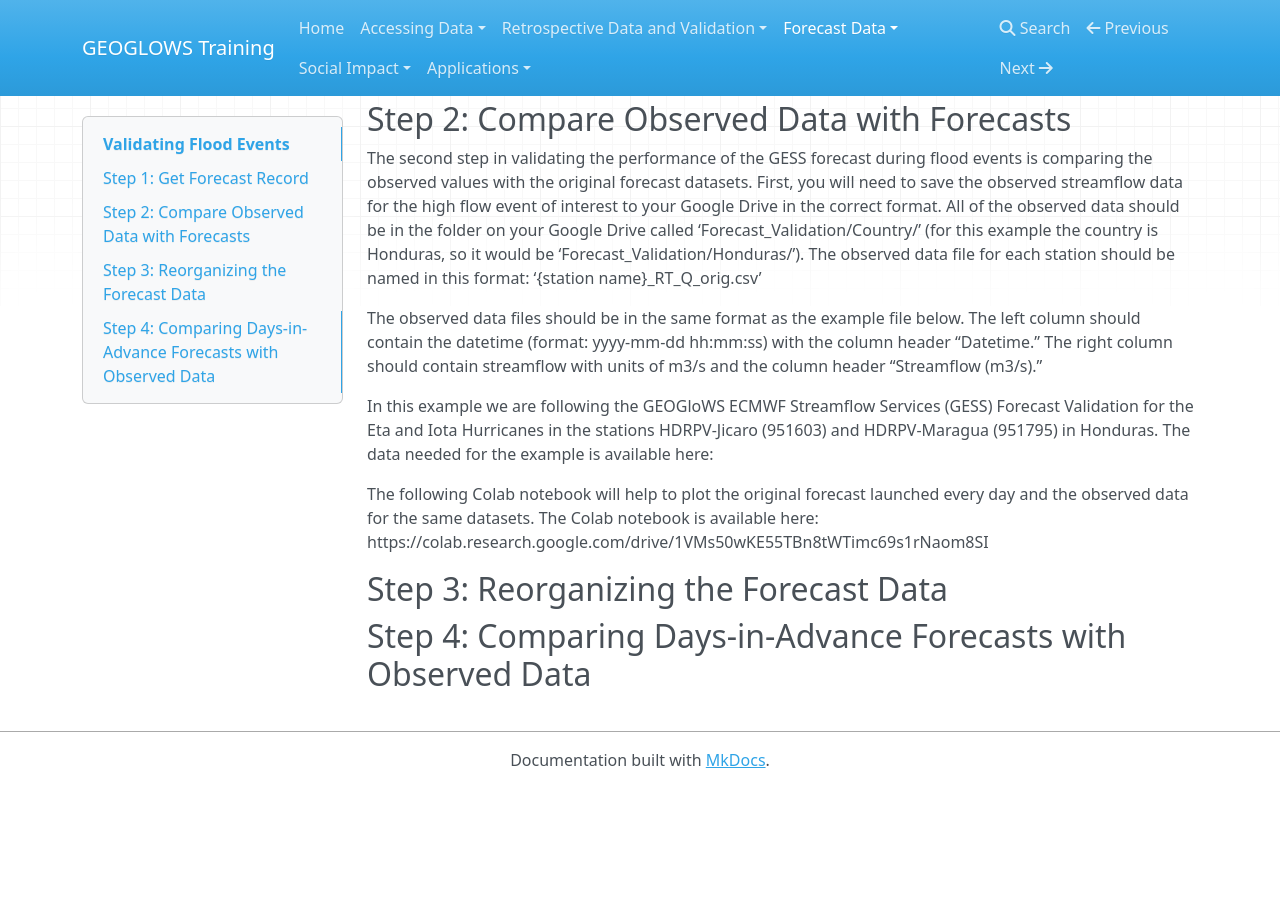
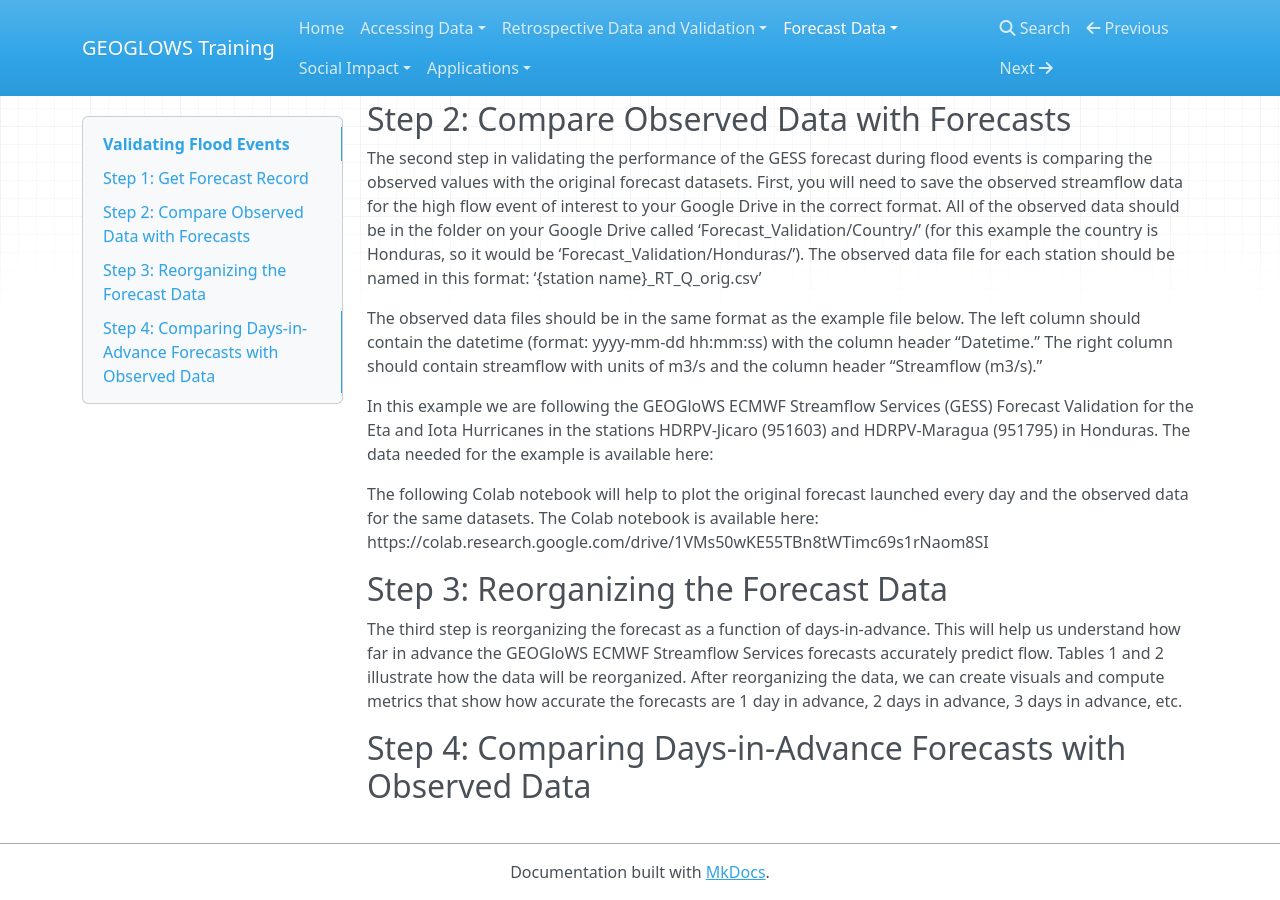
Before and after one commit to geoglows/training.geoglows.org, an MkDocs documentation site: the page built from docs/forecast_validation.md, in a window 1280 px wide and 900 px high, scrolled down 665 px. Built offline with MkDocs 1.6.1, drawn with Linux system fonts in a browser that asks for light colours; nearby versions of some CDN libraries; before the commit the page ends 1453 px from its top, so only the background shows below that; some of the changed lines change nothing that is shown.

Commit message:
small updates

```diff
--- a/docs/forecast_validation.md
+++ b/docs/forecast_validation.md
@@ -21,8 +21,9 @@ the validation for a different flood event, you will need:
 ## Step 1: Get Forecast Record
 The first step is getting the record of forecasts after a flood event has occurred.
 
-This [Google Colab notebook][1] will allow you to download the forecast data.
-[1]: https://colab.research.google.com/drive/1y2eVRJpfcdISB25U0lCBZ7z6up14wswg
+This [Google Colab notebook][4] will allow you to download the forecast data.
+
+[4]: https://colab.research.google.com/drive/1y2eVRJpfcdISB25U0lCBZ7z6up14wswg
 
 After running this notebook, you will find a folder in your Google Drive called ‘Forecast_Validation’
 containing a folder for each of the reach_ids that you used. Within these folders is a file with the forecast
@@ -42,6 +43,8 @@ In this example we are following the GEOGloWS ECMWF Streamflow Services (GESS) F
 The following Colab notebook will help to plot the original forecast launched every day and the observed data for the same datasets. The Colab notebook is available here: https://colab.research.google.com/drive/1VMs50wKE55TBn8tWTimc69s1rNaom8SI
 ## Step 3: Reorganizing the Forecast Data
 
+The third step is reorganizing the forecast as a function of days-in-advance. This will help us understand how far in advance the GEOGloWS ECMWF Streamflow Services forecasts accurately predict flow. Tables 1 and 2 illustrate how the data will be reorganized. After reorganizing the data, we can create visuals and compute metrics that show how accurate the forecasts are 1 day in advance, 2 days in advance, 3 days in advance, etc.
+
 ## Step 4: Comparing Days-in-Advance Forecasts with Observed Data
 
 
```
